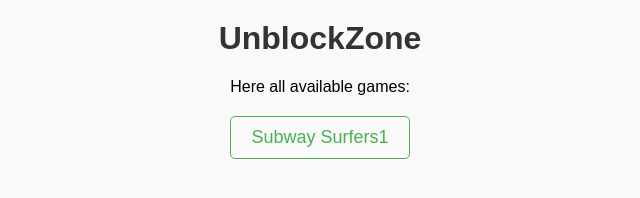
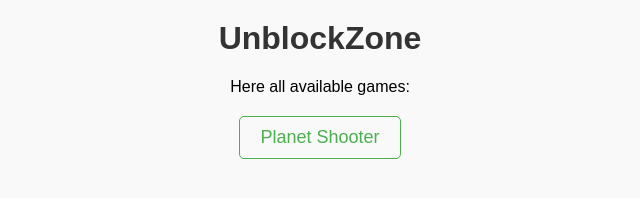
Before and after one commit to Lominub44/UnblockZone, a plain HTML site: page index.html in a window 1280 px wide. Shown: the full height of the page, 320-960 px from the left. Drawn offline with Linux system fonts and the light colour scheme.

Commit message:
Update index.html

```diff
--- a/index.html
+++ b/index.html
@@ -44,7 +44,7 @@
     <h1>UnblockZone</h1>
     <p>Here all available games:</p>
     <ul>
-        <li><a href="Planet Shooter.html">Subway Surfers1</a></li>
+        <li><a href="Planet Shooter.html">Planet Shooter</a></li>
     </ul>
 </body>
 </html>
```
